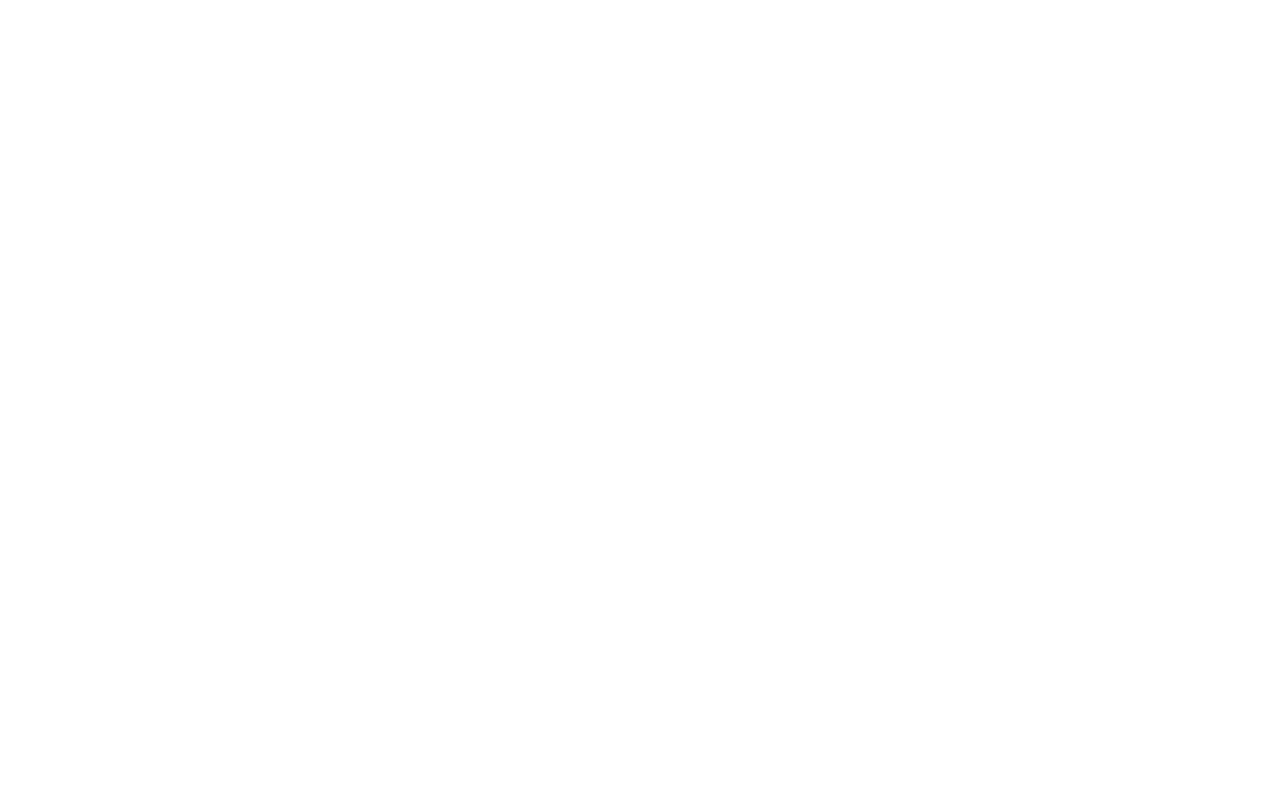
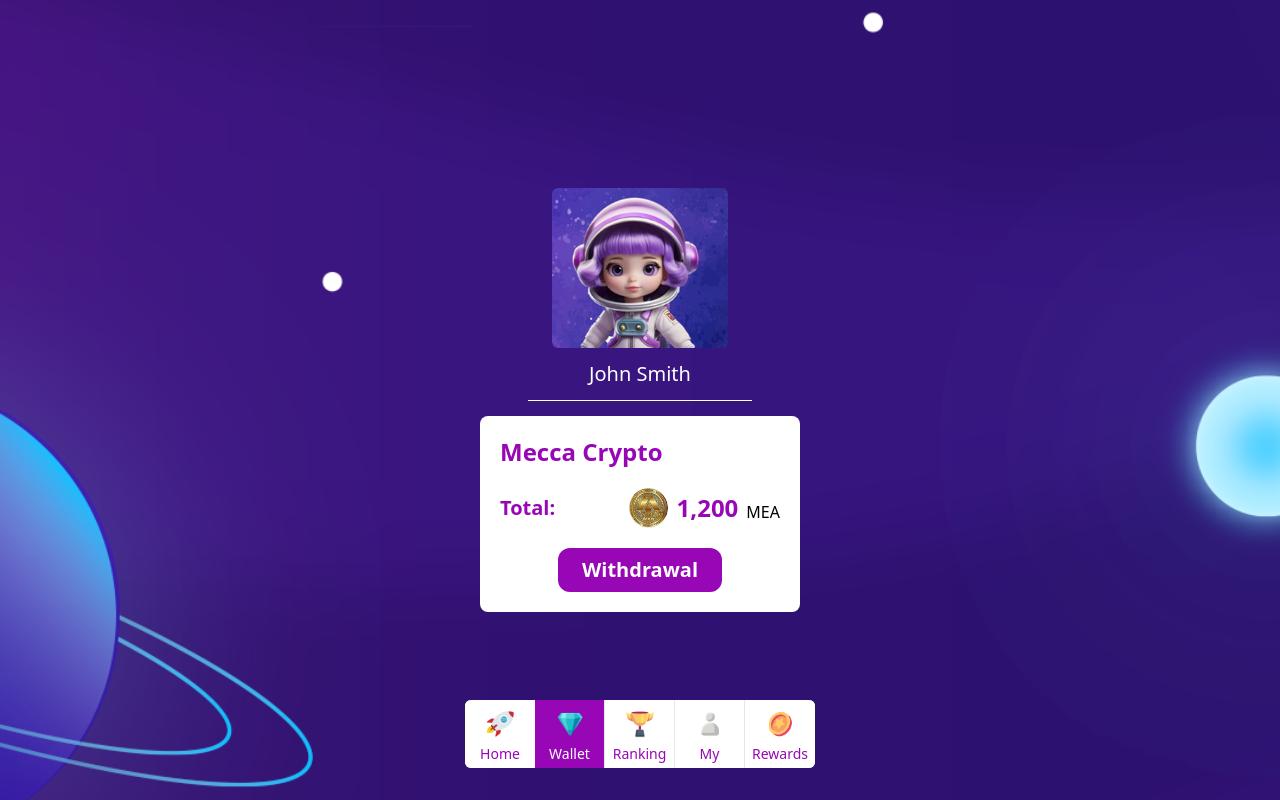
Before and after one commit to ZakkiShah5/joengg-game, a React (Vite) app: page /wallet in a window 1280 px wide. Before the commit this address had no page. Built offline with nearby package versions, Linux system fonts and the light colour scheme.

Commit message:
wallet  added

```diff
--- a/src/App.jsx
+++ b/src/App.jsx
@@ -2,12 +2,13 @@ import './App.css'
 
 import { Routes, Route } from 'react-router-dom'
 
-import { Main } from './pages'
+import { Main, Wallet } from './pages'
 
 const App = () => {
   return (
     <Routes>
       <Route path='/' element={<Main/>} />
+      <Route path='/wallet' element={<Wallet />} />
     </Routes>
 
   )
--- a/src/components/Menu.jsx
+++ b/src/components/Menu.jsx
@@ -10,7 +10,7 @@ const Menu = () => {
   const activeClass = 'text-white bg-mypurple-600 '
   const normalClass = 'text-mypurple-600 bg-white'
   return (
-    <div className=' flex justify-center absolute left-1/2 transform -translate-x-1/2 bottom-4'>
+    <div className=' flex justify-center absolute left-1/2 transform -translate-x-1/2 bottom-8'>
       <nav className='flex text-sm text-center bg-white rounded-md overflow-hidden'>
         <NavLink
           to='/'
--- /dev/null
+++ b/src/pages/Wallet/Wallet.jsx
@@ -0,0 +1,15 @@
+import { Menu } from '../../components'
+import '../Main/Main.css'
+
+import Character from './components/Character'
+
+const Wallet = () => {
+  return (
+    <div className='bg-main flex flex-col justify-center items-center'>
+        <Character />
+        <Menu />
+    </div>
+  )
+}
+
+export default Wallet
--- /dev/null
+++ b/src/pages/Wallet/components/Character.jsx
@@ -0,0 +1,34 @@
+import chara from '../../../assets/wallet/chara.png'
+import coin from '../../../assets/main/coin.png'
+
+const Character = () => {
+  return (
+    <section>
+      <div className='w-44 mx-auto text-white text-center'>
+        <img src={chara} className='w-full rounded-md' alt='character' />
+        <h2 className='text-xl my-3'>John Smith</h2>
+      </div>
+      <div className='w-56 mx-auto bg-white h-[0.5px]'></div>
+      <div className='mt-4 w-80 rounded-lg bg-white p-5'>
+        <h1 className='text-2xl font-bold text-mypurple-600'>Mecca Crypto</h1>
+        <div className='flex my-5 justify-between items-center'>
+          <h2 className='text-xl font-bold text-mypurple-600'>Total:</h2>
+          <div className='flex items-center gap-2'>
+            <img src={coin} className='w-10' alt='coin' />
+            <div className='flex gap-2 items-end'>
+              <p className='text-mypurple-600 font-bold text-2xl'>1,200</p>
+              <span className=''>MEA</span>
+            </div>
+          </div>
+        </div>
+        <div className='text-center'>
+          <button className='bg-mypurple-600 text-white py-2 px-6 text-xl font-bold rounded-xl'>
+            Withdrawal
+          </button>
+        </div>
+      </div>
+    </section>
+  )
+}
+
+export default Character
--- a/src/pages/index.jsx
+++ b/src/pages/index.jsx
@@ -1 +1,2 @@
 export { default as Main } from './Main/Main';
+export { default as Wallet } from './Wallet/Wallet';
```
Also changed, not shown: src/assets/wallet/chara.png (added).
